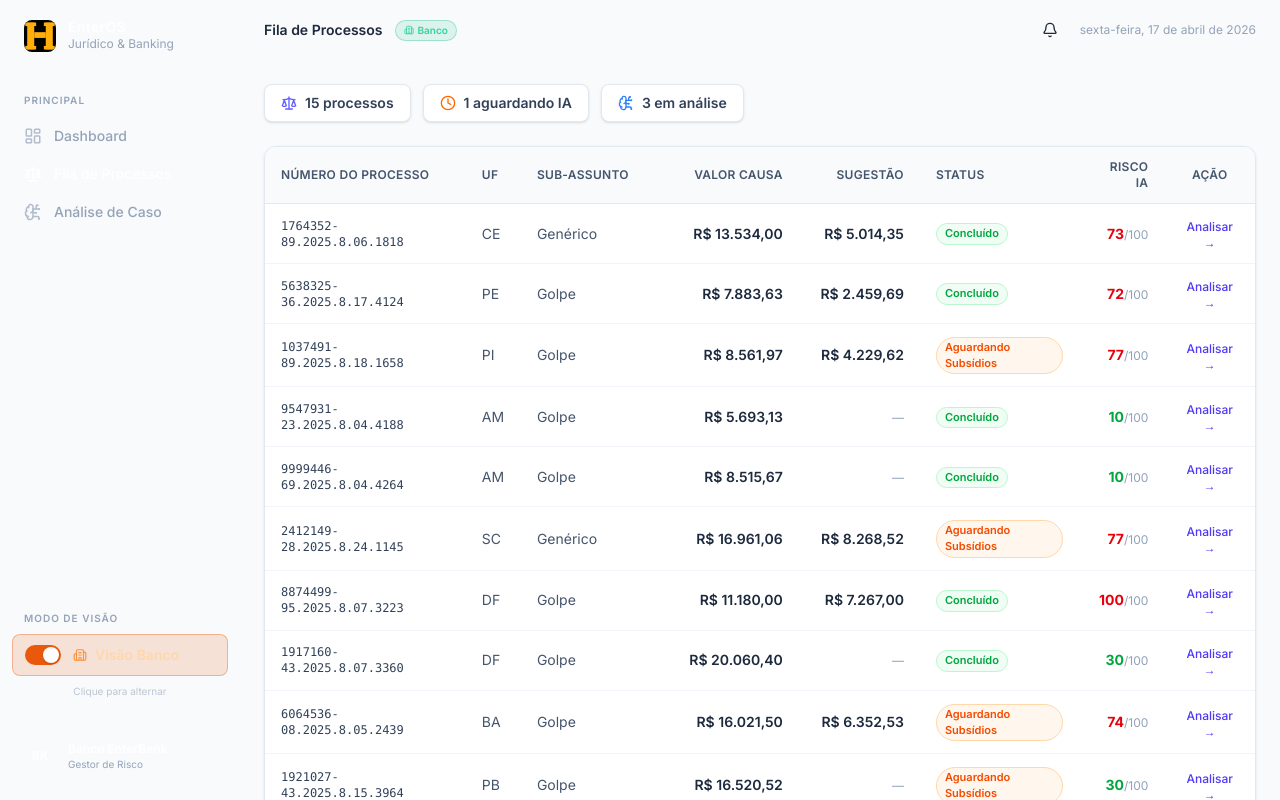
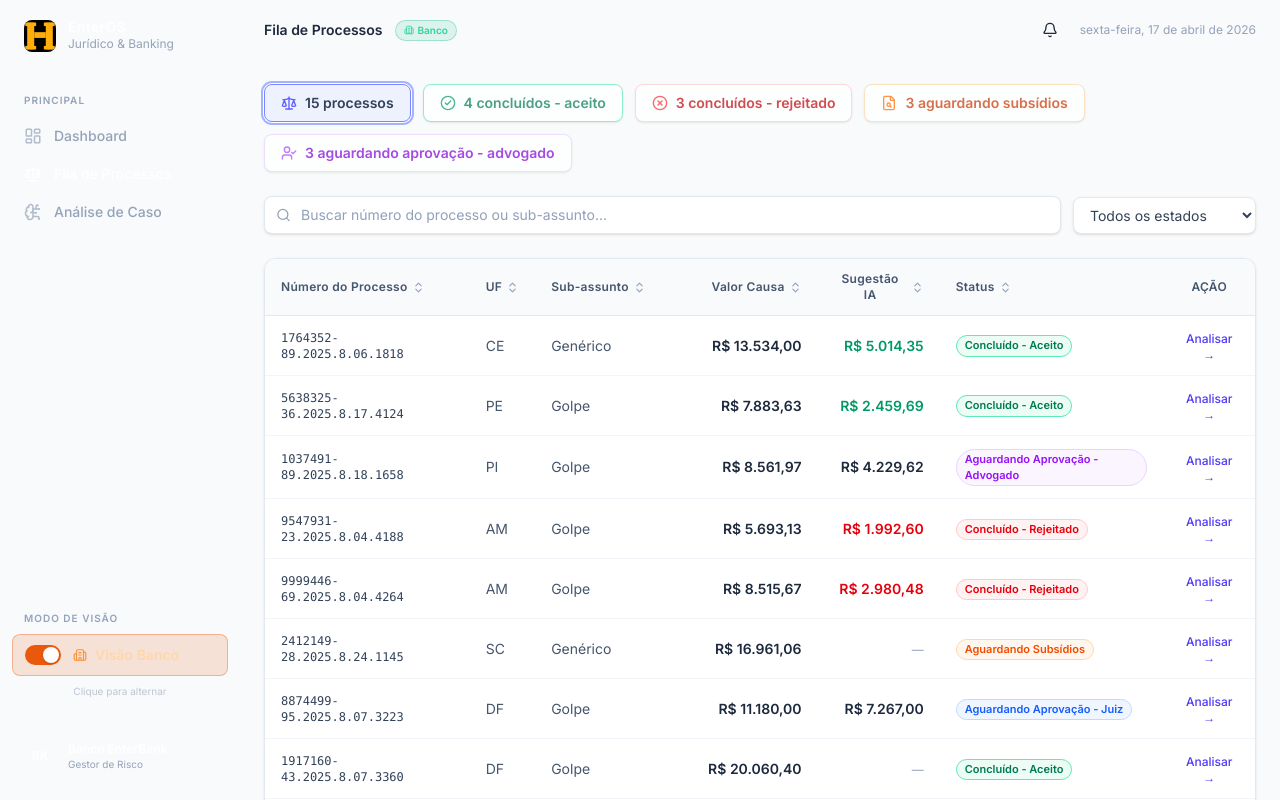
Before and after one commit to marco-fabian/hackathon-ufmg-2026-grupo8, a React (Vite) app in the folder src/frontend/: page /processos in a window 1280 px wide. Both pictures are taken after a click on the button "Visão Advogado". Built offline with nearby package versions, Linux system fonts and the light colour scheme.

Commit message:
testenew

```diff
--- a/src/frontend/src/data/mockData.ts
+++ b/src/frontend/src/data/mockData.ts
@@ -18,7 +18,11 @@ export type StatusIA =
   | 'pendente'
   | 'em_analise'
   | 'concluido'
+  | 'concluido_aceito'
+  | 'concluido_rejeitado'
   | 'aguardando_subsidios'
+  | 'aguardando_aprovacao_advogado'
+  | 'aguardando_aprovacao_juiz'
 
 /** Decisão do advogado responsável */
 export type DecisaoAdvogado = 'acordo' | 'defesa' | 'pendente'
@@ -136,7 +140,7 @@ export const mockProcessos: Processo[] = [
     resultadoMicro: 'Parcial procedência',
     valorCausa: 13534.0,
     valorCondenacao: 7714.38,
-    statusDaIA: 'concluido',
+    statusDaIA: 'concluido_aceito',
     decisaoAdvogado: 'acordo',
     dataEntrada: '2025-01-08T09:12:00Z',
     advogadoResponsavel: advogados[0],
@@ -160,7 +164,7 @@ export const mockProcessos: Processo[] = [
     resultadoMicro: 'Parcial procedência',
     valorCausa: 7883.63,
     valorCondenacao: 3784.14,
-    statusDaIA: 'concluido',
+    statusDaIA: 'concluido_aceito',
     decisaoAdvogado: 'acordo',
     dataEntrada: '2025-01-10T14:32:00Z',
     advogadoResponsavel: advogados[1],
@@ -179,7 +183,7 @@ export const mockProcessos: Processo[] = [
     resultadoMicro: 'Parcial procedência',
     valorCausa: 8561.97,
     valorCondenacao: 6507.1,
-    statusDaIA: 'em_analise',
+    statusDaIA: 'aguardando_aprovacao_advogado',
     decisaoAdvogado: 'pendente',
     dataEntrada: '2025-01-11T08:45:00Z',
     advogadoResponsavel: advogados[2],
@@ -198,14 +202,14 @@ export const mockProcessos: Processo[] = [
     resultadoMicro: 'Improcedência',
     valorCausa: 5693.13,
     valorCondenacao: 0,
-    statusDaIA: 'concluido',
+    statusDaIA: 'concluido_rejeitado',
     decisaoAdvogado: 'defesa',
     dataEntrada: '2025-01-12T11:00:00Z',
     advogadoResponsavel: advogados[3],
     tribunal: 'TJAM',
     prioridade: 'baixa',
     scoreRisco: calcScoreRisco('Improcedência', 5693.13, 0),
-    valorAcordoSugerido: null,
+    valorAcordoSugerido: 1992.6,
   },
   // ── Linha 5 ───────────────────────────────────────────────────────────────
   {
@@ -217,14 +221,14 @@ export const mockProcessos: Processo[] = [
     resultadoMicro: 'Improcedência',
     valorCausa: 8515.67,
     valorCondenacao: 0,
-    statusDaIA: 'concluido',
+    statusDaIA: 'concluido_rejeitado',
     decisaoAdvogado: 'defesa',
     dataEntrada: '2025-01-13T10:20:00Z',
     advogadoResponsavel: advogados[4],
     tribunal: 'TJAM',
     prioridade: 'baixa',
     scoreRisco: calcScoreRisco('Improcedência', 8515.67, 0),
-    valorAcordoSugerido: null,
+    valorAcordoSugerido: 2980.48,
   },
   // ── Linha 6 ───────────────────────────────────────────────────────────────
   {
@@ -255,7 +259,7 @@ export const mockProcessos: Processo[] = [
     resultadoMicro: 'Procedência',
     valorCausa: 11180.0,
     valorCondenacao: 11180.0,
-    statusDaIA: 'concluido',
+    statusDaIA: 'aguardando_aprovacao_juiz',
     decisaoAdvogado: 'acordo',
     dataEntrada: '2025-01-15T09:30:00Z',
     advogadoResponsavel: advogados[0],
@@ -274,7 +278,7 @@ export const mockProcessos: Processo[] = [
     resultadoMicro: 'Extinção',
     valorCausa: 20060.4,
     valorCondenacao: 0,
-    statusDaIA: 'concluido',
+    statusDaIA: 'concluido_aceito',
     decisaoAdvogado: 'defesa',
     dataEntrada: '2025-01-16T16:00:00Z',
     advogadoResponsavel: advogados[1],
@@ -293,7 +297,7 @@ export const mockProcessos: Processo[] = [
     resultadoMicro: 'Parcial procedência',
     valorCausa: 16021.5,
     valorCondenacao: 9773.12,
-    statusDaIA: 'em_analise',
+    statusDaIA: 'aguardando_aprovacao_advogado',
     decisaoAdvogado: 'pendente',
     dataEntrada: '2025-01-17T08:00:00Z',
     advogadoResponsavel: advogados[2],
@@ -312,7 +316,7 @@ export const mockProcessos: Processo[] = [
     resultadoMicro: 'Extinção',
     valorCausa: 16520.52,
     valorCondenacao: 0,
-    statusDaIA: 'pendente',
+    statusDaIA: 'aguardando_subsidios',
     decisaoAdvogado: 'pendente',
     dataEntrada: '2025-01-18T10:45:00Z',
     advogadoResponsavel: advogados[3],
@@ -331,7 +335,7 @@ export const mockProcessos: Processo[] = [
     resultadoMicro: 'Procedência',
     valorCausa: 22500.0,
     valorCondenacao: 22500.0,
-    statusDaIA: 'concluido',
+    statusDaIA: 'concluido_aceito',
     decisaoAdvogado: 'acordo',
     dataEntrada: '2026-04-01T11:30:00Z',
     advogadoResponsavel: advogados[4],
@@ -350,7 +354,7 @@ export const mockProcessos: Processo[] = [
     resultadoMicro: 'Parcial procedência',
     valorCausa: 31200.0,
     valorCondenacao: 18720.0,
-    statusDaIA: 'em_analise',
+    statusDaIA: 'aguardando_aprovacao_advogado',
     decisaoAdvogado: 'pendente',
     dataEntrada: '2026-04-05T14:00:00Z',
     advogadoResponsavel: advogados[5],
@@ -369,14 +373,14 @@ export const mockProcessos: Processo[] = [
     resultadoMicro: 'Improcedência',
     valorCausa: 9800.0,
     valorCondenacao: 0,
-    statusDaIA: 'concluido',
+    statusDaIA: 'concluido_rejeitado',
     decisaoAdvogado: 'defesa',
     dataEntrada: '2026-04-08T09:00:00Z',
     advogadoResponsavel: advogados[0],
     tribunal: 'TJRJ',
     prioridade: 'media',
     scoreRisco: calcScoreRisco('Improcedência', 9800, 0),
-    valorAcordoSugerido: null,
+    valorAcordoSugerido: 3430.0,
   },
   // ── Linha 14 ──────────────────────────────────────────────────────────────
   {
@@ -407,7 +411,7 @@ export const mockProcessos: Processo[] = [
     resultadoMicro: 'Procedência',
     valorCausa: 19400.0,
     valorCondenacao: 19400.0,
-    statusDaIA: 'concluido',
+    statusDaIA: 'aguardando_aprovacao_juiz',
     decisaoAdvogado: 'acordo',
     dataEntrada: '2026-04-15T12:00:00Z',
     advogadoResponsavel: advogados[2],
@@ -485,7 +489,12 @@ export const mockStats = {
   exitoCount: mockProcessos.filter((p) => p.resultadoMacro === 'Êxito').length,
   naoExitoCount: mockProcessos.filter((p) => p.resultadoMacro === 'Não Êxito').length,
   pendentesIA: mockProcessos.filter((p) => p.statusDaIA === 'pendente').length,
-  emAnaliseIA: mockProcessos.filter((p) => p.statusDaIA === 'em_analise').length,
+  concluidoCount: mockProcessos.filter((p) => p.statusDaIA === 'concluido' || p.statusDaIA === 'concluido_aceito' || p.statusDaIA === 'concluido_rejeitado').length,
+  concluido_aceitoCount: mockProcessos.filter((p) => p.statusDaIA === 'concluido_aceito').length,
+  concluido_rejeitadoCount: mockProcessos.filter((p) => p.statusDaIA === 'concluido_rejeitado').length,
+  aguardandoSubsidiosCount: mockProcessos.filter((p) => p.statusDaIA === 'aguardando_subsidios').length,
+  aguardandoAprovacaoAdvogadoCount: mockProcessos.filter((p) => p.statusDaIA === 'aguardando_aprovacao_advogado').length,
+  aguardandoAprovacaoJuizCount: mockProcessos.filter((p) => p.statusDaIA === 'aguardando_aprovacao_juiz').length,
   totalValorCausa: mockProcessos.reduce((acc, p) => acc + p.valorCausa, 0),
   totalCondenacao: mockProcessos.reduce((acc, p) => acc + p.valorCondenacao, 0),
   taxaExito:
--- a/src/frontend/src/pages/processos/FilaPage.tsx
+++ b/src/frontend/src/pages/processos/FilaPage.tsx
@@ -1,42 +1,186 @@
-import { Scale, Clock, BrainCircuit } from 'lucide-react'
+import { useState, useMemo } from 'react'
+import { Scale, CheckCircle2, XCircle, FileSearch, UserCheck, ChevronUp, ChevronDown, ChevronsUpDown, Search } from 'lucide-react'
 import { DashboardLayout } from '@/components/layout/DashboardLayout'
-import { mockProcessos, mockStats } from '@/data/mockData'
+import { mockProcessos, mockStats, type Processo } from '@/data/mockData'
 import { useView } from '@/context/ViewContext'
 import { Link } from 'react-router-dom'
 
+type FilterStatus = 'todos' | 'concluido' | 'concluido_aceito' | 'concluido_rejeitado' | 'aguardando_subsidios' | 'aguardando_aprovacao_advogado' | 'aguardando_aprovacao_juiz'
+type SortKey = keyof Pick<Processo, 'numeroCaso' | 'uf' | 'subAssunto' | 'valorCausa' | 'valorAcordoSugerido' | 'statusDaIA'>
+type SortDir = 'asc' | 'desc'
+
+const ufs = Array.from(new Set(mockProcessos.map((p) => p.uf))).sort()
+
 export default function FilaPage() {
   const { userRole } = useView()
+  const [filtro, setFiltro] = useState<FilterStatus>('todos')
+  const [sortKey, setSortKey] = useState<SortKey | null>(null)
+  const [sortDir, setSortDir] = useState<SortDir>('asc')
+  const [busca, setBusca] = useState('')
+  const [ufSelecionada, setUfSelecionada] = useState('')
 
   const statusColor: Record<string, string> = {
     concluido: 'text-green-600 bg-green-50 border-green-200',
+    concluido_aceito: 'text-emerald-700 bg-emerald-50 border-emerald-300',
+    concluido_rejeitado: 'text-red-600 bg-red-50 border-red-200',
     aguardando_subsidios: 'text-orange-600 bg-orange-50 border-orange-200',
+    aguardando_aprovacao_advogado: 'text-purple-600 bg-purple-50 border-purple-200',
+    aguardando_aprovacao_juiz: 'text-blue-600 bg-blue-50 border-blue-200',
+    pendente: 'text-slate-500 bg-slate-50 border-slate-200',
   }
 
   const statusLabel: Record<string, string> = {
     concluido: 'Concluído',
+    concluido_aceito: 'Concluído - Aceito',
+    concluido_rejeitado: 'Concluído - Rejeitado',
     aguardando_subsidios: 'Aguardando Subsídios',
+    aguardando_aprovacao_advogado: 'Aguardando Aprovação - Advogado',
+    aguardando_aprovacao_juiz: 'Aguardando Aprovação - Juiz',
+    pendente: 'Pendente',
   }
 
-  const normalizeStatus = (s: string) =>
-    s === 'concluido' ? 'concluido' : 'aguardando_subsidios'
+  const normalizeStatus = (s: string): string =>
+    s in statusColor ? s : 'pendente'
+
+  const handleSort = (key: SortKey) => {
+    if (sortKey === key) {
+      setSortDir((d) => (d === 'asc' ? 'desc' : 'asc'))
+    } else {
+      setSortKey(key)
+      setSortDir('asc')
+    }
+  }
+
+  const SortIcon = ({ col }: { col: SortKey }) => {
+    if (sortKey !== col) return <ChevronsUpDown size={13} className="text-slate-400" />
+    return sortDir === 'asc'
+      ? <ChevronUp size={13} className="text-indigo-500" />
+      : <ChevronDown size={13} className="text-indigo-500" />
+  }
+
+  const sorted = useMemo(() => {
+    let list = filtro === 'todos'
+      ? [...mockProcessos]
+      : filtro === 'concluido'
+        ? mockProcessos.filter((p) => p.statusDaIA === 'concluido' || p.statusDaIA === 'concluido_aceito' || p.statusDaIA === 'concluido_rejeitado')
+        : mockProcessos.filter((p) => p.statusDaIA === filtro)
+
+    if (ufSelecionada) list = list.filter((p) => p.uf === ufSelecionada)
+    if (busca.trim()) list = list.filter((p) =>
+      p.numeroCaso.toLowerCase().includes(busca.toLowerCase()) ||
+      p.subAssunto.toLowerCase().includes(busca.toLowerCase())
+    )
+
+    if (sortKey) {
+      list.sort((a, b) => {
+        const av = a[sortKey] ?? ''
+        const bv = b[sortKey] ?? ''
+        const cmp = av < bv ? -1 : av > bv ? 1 : 0
+        return sortDir === 'asc' ? cmp : -cmp
+      })
+    }
+    return list
+  }, [filtro, ufSelecionada, busca, sortKey, sortDir])
+
+  const chipBase =
+    'flex items-center gap-2 rounded-lg px-4 py-2 border cursor-pointer transition-all select-none text-left'
+
+  const chipStyle = (key: FilterStatus, active: string, inactive: string) =>
+    filtro === key
+      ? `${chipBase} ${active} ring-2 ring-offset-1`
+      : `${chipBase} bg-white ${inactive} shadow-sm opacity-70 hover:opacity-100`
+
+  const thBtn = 'flex items-center gap-1 cursor-pointer hover:text-indigo-600 transition-colors select-none'
 
   return (
     <DashboardLayout pageTitle="Fila de Processos">
       <div className="space-y-6">
         {/* Summary chips */}
         <div className="flex items-center gap-3 flex-wrap">
-          <div className="flex items-center gap-2 bg-white border border-slate-200 rounded-lg px-4 py-2 shadow-sm">
+          <button
+            onClick={() => setFiltro('todos')}
+            className={chipStyle('todos', 'bg-indigo-50 border-indigo-400 ring-indigo-300', 'border-slate-200')}
+          >
             <Scale size={16} className="text-indigo-500" />
             <span className="text-sm font-semibold text-slate-700">{mockStats.totalProcessos} processos</span>
+          </button>
+
+          {userRole !== 'banco' ? (
+            <button
+              onClick={() => setFiltro('concluido')}
+              className={chipStyle('concluido', 'bg-green-50 border-green-400 ring-green-300', 'border-green-200')}
+            >
+              <CheckCircle2 size={16} className="text-green-500" />
+              <span className="text-sm font-semibold text-green-700">{mockStats.concluidoCount} concluídos</span>
+            </button>
+          ) : (
+            <>
+              <button
+                onClick={() => setFiltro('concluido_aceito')}
+                className={chipStyle('concluido_aceito', 'bg-emerald-50 border-emerald-500 ring-emerald-300', 'border-emerald-300')}
+              >
+                <CheckCircle2 size={16} className="text-emerald-600" />
+                <span className="text-sm font-semibold text-emerald-700">{mockStats.concluido_aceitoCount} concluídos - aceito</span>
+              </button>
+              <button
+                onClick={() => setFiltro('concluido_rejeitado')}
+                className={chipStyle('concluido_rejeitado', 'bg-red-50 border-red-400 ring-red-300', 'border-red-200')}
+              >
+                <XCircle size={16} className="text-red-500" />
+                <span className="text-sm font-semibold text-red-700">{mockStats.concluido_rejeitadoCount} concluídos - rejeitado</span>
+              </button>
+            </>
+          )}
+
+          <button
+            onClick={() => setFiltro('aguardando_subsidios')}
+            className={chipStyle('aguardando_subsidios', 'bg-orange-50 border-orange-400 ring-orange-300', 'border-orange-200')}
+          >
+            <FileSearch size={16} className="text-orange-500" />
+            <span className="text-sm font-semibold text-orange-700">{mockStats.aguardandoSubsidiosCount} aguardando subsídios</span>
+          </button>
+
+          <button
+            onClick={() => setFiltro('aguardando_aprovacao_advogado')}
+            className={chipStyle('aguardando_aprovacao_advogado', 'bg-purple-50 border-purple-400 ring-purple-300', 'border-purple-200')}
+          >
+            <UserCheck size={16} className="text-purple-500" />
+            <span className="text-sm font-semibold text-purple-700">{mockStats.aguardandoAprovacaoAdvogadoCount} aguardando aprovação - advogado</span>
+          </button>
+        </div>
+
+        {/* Search & filter bar */}
+        <div className="flex items-center gap-3 flex-wrap">
+          <div className="relative flex-1 min-w-[220px]">
+            <Search size={15} className="absolute left-3 top-1/2 -translate-y-1/2 text-slate-400 pointer-events-none" />
+            <input
+              type="text"
+              placeholder="Buscar número do processo ou sub-assunto..."
+              value={busca}
+              onChange={(e) => setBusca(e.target.value)}
+              className="w-full pl-9 pr-4 py-2 text-sm border border-slate-200 rounded-lg bg-white shadow-sm focus:outline-none focus:ring-2 focus:ring-indigo-300 focus:border-indigo-400 placeholder:text-slate-400"
+            />
           </div>
-          <div className="flex items-center gap-2 bg-white border border-slate-200 rounded-lg px-4 py-2 shadow-sm">
-            <Clock size={16} className="text-orange-500" />
-            <span className="text-sm font-semibold text-slate-700">{mockStats.pendentesIA} aguardando IA</span>
-          </div>
-          <div className="flex items-center gap-2 bg-white border border-slate-200 rounded-lg px-4 py-2 shadow-sm">
-            <BrainCircuit size={16} className="text-blue-500" />
-            <span className="text-sm font-semibold text-slate-700">{mockStats.emAnaliseIA} em análise</span>
-          </div>
+
+          <select
+            value={ufSelecionada}
+            onChange={(e) => setUfSelecionada(e.target.value)}
+            className="py-2 pl-3 pr-8 text-sm border border-slate-200 rounded-lg bg-white shadow-sm focus:outline-none focus:ring-2 focus:ring-indigo-300 focus:border-indigo-400 text-slate-700 cursor-pointer"
+          >
+            <option value="">Todos os estados</option>
+            {ufs.map((uf) => (
+              <option key={uf} value={uf}>{uf}</option>
+            ))}
+          </select>
+
+          {(busca || ufSelecionada) && (
+            <button
+              onClick={() => { setBusca(''); setUfSelecionada('') }}
+              className="text-xs text-slate-500 hover:text-slate-700 underline transition-colors"
+            >
+              Limpar filtros
+            </button>
+          )}
         </div>
 
         {/* Table */}
@@ -45,20 +189,47 @@ export default function FilaPage() {
             <table className="w-full text-sm">
               <thead>
                 <tr className="bg-slate-50 border-b border-slate-200">
-                  <th className="text-left px-4 py-3 font-semibold text-slate-600 text-xs uppercase tracking-wide">Número do Processo</th>
-                  <th className="text-left px-4 py-3 font-semibold text-slate-600 text-xs uppercase tracking-wide">UF</th>
-                  <th className="text-left px-4 py-3 font-semibold text-slate-600 text-xs uppercase tracking-wide">Sub-assunto</th>
-                  <th className="text-right px-4 py-3 font-semibold text-slate-600 text-xs uppercase tracking-wide">Valor Causa</th>
-                  <th className="text-right px-4 py-3 font-semibold text-slate-600 text-xs uppercase tracking-wide">Sugestão</th>
-                  <th className="text-left px-4 py-3 font-semibold text-slate-600 text-xs uppercase tracking-wide">Status</th>
-                  {userRole === 'banco' && (
-                    <th className="text-right px-4 py-3 font-semibold text-slate-600 text-xs uppercase tracking-wide">Risco IA</th>
-                  )}
+                  <th className="text-left px-4 py-3 font-semibold text-slate-600 text-xs uppercase tracking-wide">
+                    <button className={thBtn} onClick={() => handleSort('numeroCaso')}>
+                      Número do Processo <SortIcon col="numeroCaso" />
+                    </button>
+                  </th>
+                  <th className="text-left px-4 py-3 font-semibold text-slate-600 text-xs uppercase tracking-wide">
+                    <button className={thBtn} onClick={() => handleSort('uf')}>
+                      UF <SortIcon col="uf" />
+                    </button>
+                  </th>
+                  <th className="text-left px-4 py-3 font-semibold text-slate-600 text-xs uppercase tracking-wide">
+                    <button className={thBtn} onClick={() => handleSort('subAssunto')}>
+                      Sub-assunto <SortIcon col="subAssunto" />
+                    </button>
+                  </th>
+                  <th className="text-right px-4 py-3 font-semibold text-slate-600 text-xs uppercase tracking-wide">
+                    <button className={`${thBtn} ml-auto`} onClick={() => handleSort('valorCausa')}>
+                      Valor Causa <SortIcon col="valorCausa" />
+                    </button>
+                  </th>
+                  <th className="text-right px-4 py-3 font-semibold text-slate-600 text-xs uppercase tracking-wide">
+                    <button className={`${thBtn} ml-auto`} onClick={() => handleSort('valorAcordoSugerido')}>
+                      Sugestão IA <SortIcon col="valorAcordoSugerido" />
+                    </button>
+                  </th>
+                  <th className="text-left px-4 py-3 font-semibold text-slate-600 text-xs uppercase tracking-wide">
+                    <button className={thBtn} onClick={() => handleSort('statusDaIA')}>
+                      Status <SortIcon col="statusDaIA" />
+                    </button>
+                  </th>
                   <th className="text-center px-4 py-3 font-semibold text-slate-600 text-xs uppercase tracking-wide">Ação</th>
                 </tr>
               </thead>
               <tbody className="divide-y divide-slate-100">
-                {mockProcessos.map((proc) => (
+                {sorted.length === 0 ? (
+                  <tr>
+                    <td colSpan={7} className="px-4 py-10 text-center text-slate-400 text-sm">
+                      Nenhum processo encontrado.
+                    </td>
+                  </tr>
+                ) : sorted.map((proc) => (
                   <tr key={proc.numeroCaso} className="hover:bg-slate-50 transition-colors">
                     <td className="px-4 py-3 font-mono text-xs text-slate-700">{proc.numeroCaso}</td>
                     <td className="px-4 py-3 text-slate-600">{proc.uf}</td>
@@ -66,8 +237,12 @@ export default function FilaPage() {
                     <td className="px-4 py-3 text-right font-semibold text-slate-800">
                       {proc.valorCausa.toLocaleString('pt-BR', { style: 'currency', currency: 'BRL' })}
                     </td>
-                    <td className="px-4 py-3 text-right font-semibold text-slate-800">
-                      {proc.valorAcordoSugerido != null
+                    <td className={`px-4 py-3 text-right font-semibold ${
+                      proc.statusDaIA === 'concluido_aceito' ? 'text-emerald-600'
+                      : proc.statusDaIA === 'concluido_rejeitado' ? 'text-red-600'
+                      : 'text-slate-800'
+                    }`}>
+                      {proc.statusDaIA !== 'aguardando_subsidios' && proc.valorAcordoSugerido != null
                         ? proc.valorAcordoSugerido.toLocaleString('pt-BR', { style: 'currency', currency: 'BRL' })
                         : <span className="text-slate-400 font-normal text-xs">—</span>}
                     </td>
@@ -78,14 +253,6 @@ export default function FilaPage() {
                         </span>
                       )})()}
                     </td>
-                    {userRole === 'banco' && (
-                      <td className="px-4 py-3 text-right">
-                        <span className={`font-bold text-sm ${proc.scoreRisco >= 70 ? 'text-red-600' : proc.scoreRisco >= 40 ? 'text-yellow-600' : 'text-green-600'}`}>
-                          {proc.scoreRisco}
-                        </span>
-                        <span className="text-slate-400 text-xs">/100</span>
-                      </td>
-                    )}
                     <td className="px-4 py-3 text-center">
                       <Link
                         to="/analise"
```
Also changed, not shown: src/frontend/src/components/layout/DashboardLayout.tsx (+11 -6 lines).
